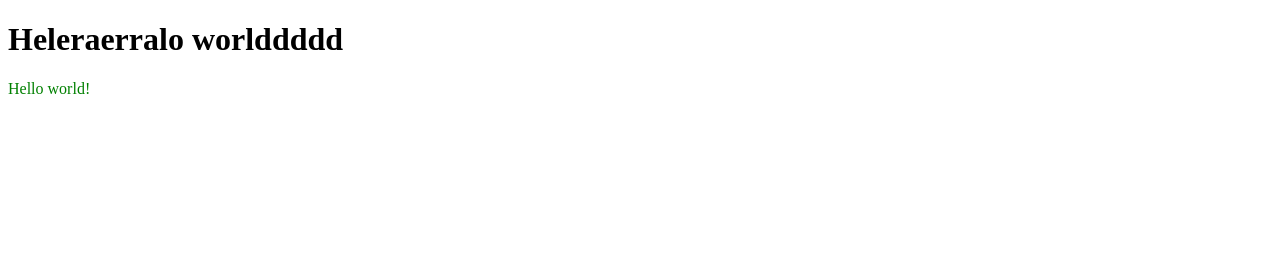
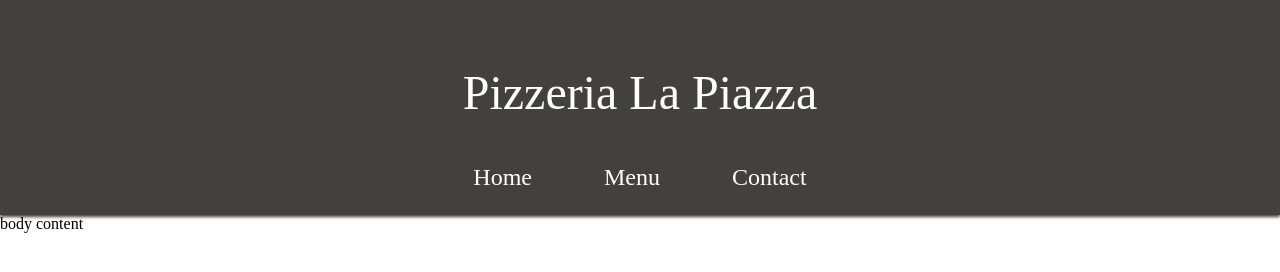
Before and after one commit to hampusbosson/restaurant-page, a website built with webpack: page src/index.html in a window 1280 px wide. Built offline with nearby package versions, Linux system fonts and the light colour scheme.

Commit message:
Add header

```diff
--- a/src/index.html
+++ b/src/index.html
@@ -3,9 +3,9 @@
 <head>
     <meta charset="UTF-8">
     <meta name="viewport" content="width=device-width, initial-scale=1.0">
-    <title>Document</title>
+    <title>Pizzeria La Piazza</title>
 </head>
 <body>
-    <h1>Heleraerralo worlddddd</h1>
+    <div id="content"></div>
 </body>
 </html>
--- a/src/index.js
+++ b/src/index.js
@@ -1,13 +1,50 @@
 import './style.css';
 
- function component() {
-   const element = document.createElement('div');
+const header = (() => {
+    const header = document.createElement('div');
+    header.classList.add('header');
 
-   // Lodash, now imported by this script
-    element.textContent = 'Hello world!';
-    element.classList.add('hello');
+    const title = document.createElement('div');
+    title.textContent = 'Pizzeria La Piazza';
+    title.classList.add('title');
 
-   return element;
- }
+    const menyOptions = document.createElement('ul');
+    const homeButton = document.createElement('li');
+    homeButton.textContent = 'Home';
+    const menuButton = document.createElement('li');
+    menuButton.textContent = 'Menu';
+    const contactButton = document.createElement('li');
+    contactButton.textContent = 'Contact';
 
- document.body.appendChild(component());
+    menyOptions.append(homeButton, menuButton, contactButton);
+
+    header.append(title, menyOptions);
+
+    const getHeader = () => {
+        return header;
+    }
+
+    const getHomeButton = () => {
+        return homeButton;
+    }
+
+    const getMenuButton = () => {
+        return menuButton;
+    }
+
+    const getContactButton = () => {
+        return contactButton;
+    }
+
+    return { getHeader, getHomeButton, getMenuButton, getContactButton };
+})();
+
+
+const content = document.getElementById('content');
+const body = document.createElement('div');
+const bodyContent = document.createElement('div');
+bodyContent.textContent = 'body content';
+body.appendChild(bodyContent);
+body.classList.add('body');
+content.appendChild(header.getHeader());
+content.appendChild(body);
--- a/src/style.css
+++ b/src/style.css
@@ -1,3 +1,45 @@
-.hello {
-    color: green;
+body {
+    margin: 0;
+    padding: 0;
+    min-height: 100vh;
 }
+
+#content {
+    height: 100vh;
+    display: grid;
+    grid-template-rows: 1.6fr 5fr;
+}
+
+.header {
+    display: flex;
+    flex-direction: column;
+    justify-content: center;
+    align-items: center;
+    background-color: rgb(67, 64, 64);
+    box-shadow: 0px 2px 3px rgb(67, 64, 64);
+    gap: 20px;
+    padding-top: 65px;
+}
+
+.title, ul {
+    padding: 0;
+    display: flex;
+    flex-direction: row;
+    justify-content: center;
+    color: white;
+}
+
+.title {
+    font-size: 3em;
+}
+
+ul {
+    list-style: none;
+    gap: 3em;
+    font-size: 1.5em;
+}
+
+li:hover {
+    cursor: pointer;
+    transform: scale(1.07);
+}
```
